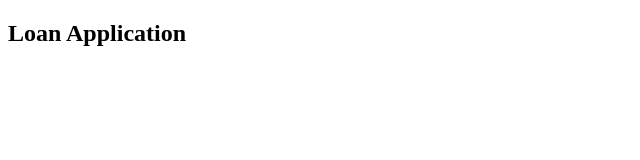
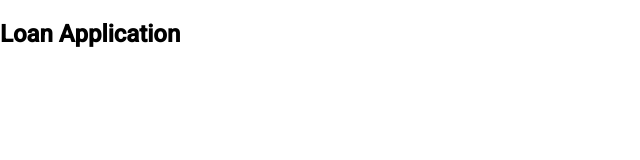
Before and after one commit to AceMouty/acme-credit, an Angular app: page / in a window 1280 px wide. Shown: the top 160 px of the page, without its empty margins (0-640 px from the left). Built offline with nearby package versions, Linux system fonts and the light colour scheme.

Commit message:
chore: added in Angular Material

```diff
--- a/angular.json
+++ b/angular.json
@@ -24,6 +24,7 @@
               "src/assets"
             ],
             "styles": [
+              "./node_modules/@angular/material/prebuilt-themes/indigo-pink.css",
               "src/styles.css"
             ],
             "scripts": []
@@ -88,6 +89,7 @@
               "src/assets"
             ],
             "styles": [
+              "./node_modules/@angular/material/prebuilt-themes/indigo-pink.css",
               "src/styles.css"
             ],
             "scripts": []
@@ -119,6 +121,7 @@
           }
         }
       }
-    }},
+    }
+  },
   "defaultProject": "acme-credit"
 }
--- a/package.json
+++ b/package.json
@@ -12,10 +12,12 @@
   "private": true,
   "dependencies": {
     "@angular/animations": "~10.0.14",
+    "@angular/cdk": "^10.2.0",
     "@angular/common": "~10.0.14",
     "@angular/compiler": "~10.0.14",
     "@angular/core": "~10.0.14",
     "@angular/forms": "~10.0.14",
+    "@angular/material": "^10.2.0",
     "@angular/platform-browser": "~10.0.14",
     "@angular/platform-browser-dynamic": "~10.0.14",
     "@angular/router": "~10.0.14",
--- a/src/app/app.module.ts
+++ b/src/app/app.module.ts
@@ -4,7 +4,8 @@
 import { AppComponent } from './app.component';
 
 // Custom Components
-import { LoanApplicationComponent } from "./components/loan-application/loanApplication.component"
+import { LoanApplicationComponent } from "./components/loan-application/loanApplication.component";
+import { BrowserAnimationsModule } from '@angular/platform-browser/animations'
 
 @NgModule({
   declarations: [
@@ -12,7 +13,8 @@
     LoanApplicationComponent
   ],
   imports: [
-    BrowserModule
+    BrowserModule,
+    BrowserAnimationsModule
   ],
   providers: [],
   bootstrap: [AppComponent]
--- a/src/index.html
+++ b/src/index.html
@@ -6,6 +6,8 @@
   <base href="/">
   <meta name="viewport" content="width=device-width, initial-scale=1">
   <link rel="icon" type="image/x-icon" href="favicon.ico">
+  <link href="https://fonts.googleapis.com/css?family=Roboto:300,400,500&display=swap" rel="stylesheet">
+  <link href="https://fonts.googleapis.com/icon?family=Material+Icons" rel="stylesheet">
 </head>
 <body>
   <app-root></app-root>
--- a/src/styles.css
+++ b/src/styles.css
@@ -1 +1,4 @@
 /* You can add global styles to this file, and also import other style files */
+
+html, body { height: 100%; }
+body { margin: 0; font-family: Roboto, "Helvetica Neue", sans-serif; }
```
Also changed, not shown: 1 other file (tests, documents, lock files or other folders).
